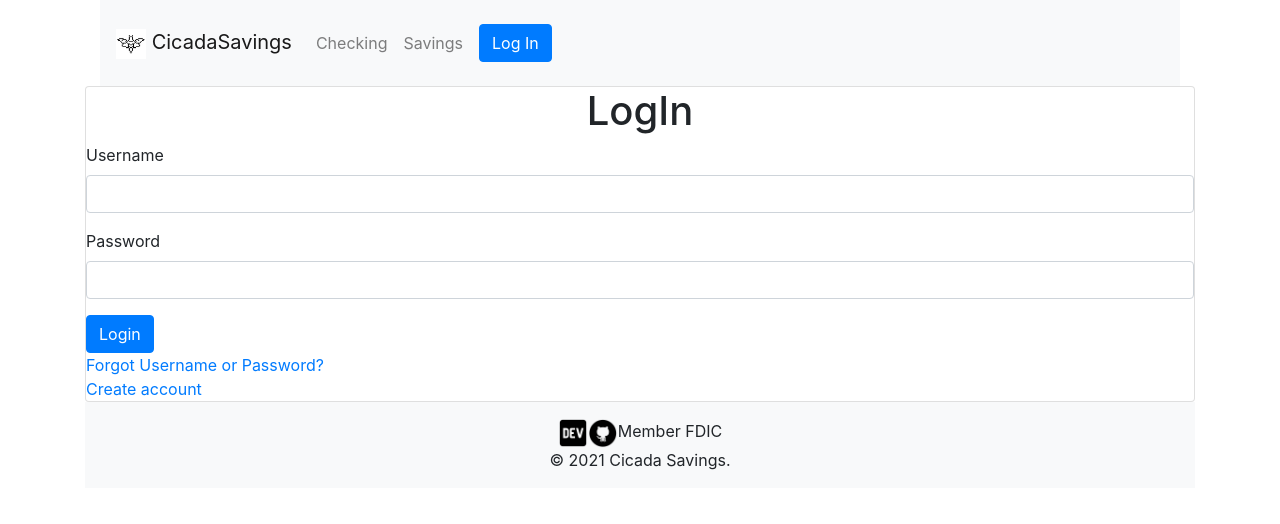
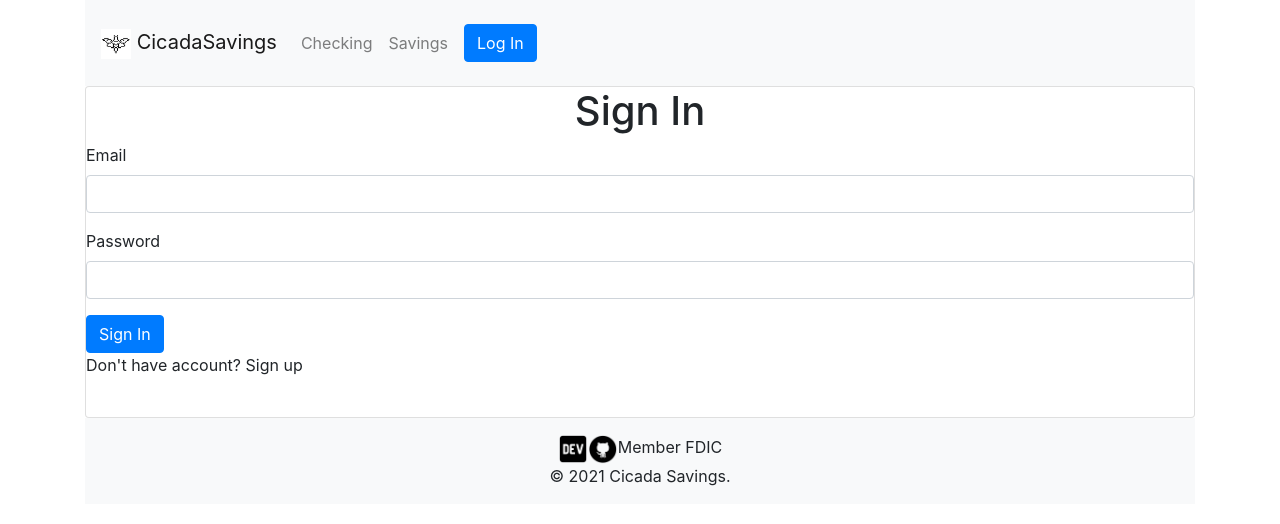
Before and after one commit to Cicada0315/Cicada-Savings, a React (Create React App) app: page /login in a window 1280 px wide. Shown: the top 524 px of the page. Built offline with nearby package versions, Linux system fonts and the light colour scheme.

Commit message:
got rid of register and login components and made as one component Auth

```diff
--- a/src/App.js
+++ b/src/App.js
@@ -2,11 +2,11 @@ import React from 'react';
 import Container from 'react-bootstrap/Container';
 import NavBar from './components/NavBar';
 import Footer from './components/Footer';
-import Login from './components/Login';
 import MainContent from './components/MainContent';
 import Checkings from './components/Checkings';
 import Savings from './components/Savings';
-import Register from './components/Register';
+import CheckingForm from './components/Form/CheckingForm'
+import Auth from './components/Form/Auth'
 
 import {
   BrowserRouter as Router,
@@ -21,10 +21,10 @@ const App=()=> {
       <Router>
         <NavBar />
         <Switch>
-        <Route exact path="/login" component={() => <Login />} />
+        <Route exact path="/login" component={() => <Auth />} />
         <Route exact path="/checkings" component={() => <Checkings />} />
+        <Route exact path="/checkings/new" component={() => <CheckingForm />} />
         <Route exact path="/savings" component={() => <Savings />} />
-        <Route exact path="/register" component={() => <Register />} />
         <Route path="/" render={() => <MainContent />} />
         </Switch>
       </Router>
--- a/src/components/Checkings.js
+++ b/src/components/Checkings.js
@@ -6,6 +6,7 @@ import fdic from '../images/fdic.svg';
 import { Card, Button, CardGroup, Row, Col } from 'react-bootstrap';
 
 const Checkings=(props)=>{
+    const currentUser=false;
     return (
         <div>
             <Card className="text-dark">
@@ -18,7 +19,8 @@ const Checkings=(props)=>{
                         <Card.Text>
                         Why don't you start today?
                         </Card.Text>
-                        <Button variant="primary">Open Account</Button>
+                        {currentUser? (<a href="/checking/new"><Button variant="primary">Open Account</Button></a>):
+                        (<a href="/login"><Button variant="primary">Open Account</Button></a>)}
                     </Card.Body>
                     </Card>
                 </Card.ImgOverlay>
--- /dev/null
+++ b/src/components/Form/Auth.js
@@ -0,0 +1,76 @@
+import React, { useState } from 'react'
+import { Form, Button, Card } from 'react-bootstrap';
+import { useHistory } from 'react-router-dom';
+
+
+const Auth = () => {
+    const [isSignup, setSignup]=useState(false);
+    const [inputs, setInputs]=useState({ firstname: '', lastname: '', email: '', password: '', cpassword: '' });
+    const history = useHistory();
+
+    const swichMode= (e) => {
+        setSignup((prev)=> !prev);
+    };
+
+    const handleonChange = (e) => {
+        setInputs({
+          ...inputs,
+          [e.target.name]: e.target.value
+        });
+    };
+
+    const handleSubmit=(e)=>{
+        e.preventDefault();
+        if(isSignup){
+
+        }else{
+
+        }
+    };
+
+    return (
+        <Card className="center">
+            <h1 className="text-center">{isSignup ? 'Sign up': 'Sign In'}</h1>
+            <div className="login-form">
+                <Form onSubmit={handleSubmit}>
+                    {isSignup && (
+                        <>
+                        <Form.Group controlId="firstname">
+                        <Form.Label>First Name</Form.Label>
+                        <Form.Control type="text" name="firstname" value={inputs.firstname} onChange={handleonChange} />
+                        </Form.Group>
+
+                        <Form.Group controlId="lastname">
+                        <Form.Label>Last Name</Form.Label>
+                        <Form.Control type="text" name="lastname" value={inputs.lastname} onChange={handleonChange} />
+                        </Form.Group>
+                        </>
+                    )}
+                    <Form.Group controlId="username">
+                    <Form.Label>Email</Form.Label>
+                    <Form.Control type="email" name="email" value={inputs.email} onChange={handleonChange} />
+                    </Form.Group>
+
+                    <Form.Group controlId="password">
+                    <Form.Label>Password</Form.Label>
+                    <Form.Control type="password" name="password" value={inputs.password} onChange={handleonChange} />
+                    </Form.Group>
+
+                    {isSignup && (
+                        <>
+                        <Form.Group controlId="cpassword">
+                        <Form.Label>Confirm Password</Form.Label>
+                        <Form.Control type="password" name="cpassword" value={inputs.cpassword} onChange={handleonChange} />
+                        </Form.Group>
+                        </>
+                    )}
+
+                    <Button variant="primary" type="submit">{isSignup ? 'Sign up': 'Sign In'}</Button><br/>
+                    <p onClick={swichMode}>{isSignup ? 'Already have an account? Sign In': "Don't have account? Sign up"}</p><br/>
+                </Form>
+            </div>
+        </Card>
+    )
+}
+
+export default Auth
--- /dev/null
+++ b/src/components/Form/CheckingForm.js
@@ -0,0 +1,12 @@
+import React from 'react';
+
+
+const CheckingForm = (props) => {
+    return(
+        <div>
+            checking
+        </div>
+    )
+}
+
+export default CheckingForm;
--- a/src/components/Login.js
+++ /dev/null
@@ -1,55 +0,0 @@
-import React from 'react';
-import { Form, Button, Card } from 'react-bootstrap';
-import { Link } from 'react-router-dom';
-import { connect } from 'react-redux';
-import { userLoginFetch } from '../actions/sessions';
-
-class Login extends React.Component {
-  state = {
-    username: '',
-    password: ''
-  };
-
-  handleSubmitLogin = (e) => {
-    e.preventDefault();
-    this.props.userLoginFetch(this.state)
-  };
-
-  handleonChange = (e) => {
-    this.setState({
-      [e.target.name]: e.target.value
-    });
-  };
-
-  render() {
-    return (
-        <Card className="center">
-            <h1 className="text-center">LogIn</h1>
-            <div className="login-form">
-                <Form onSubmit={this.handleSubmitLogin}>
-                    <Form.Group controlId="username">
-                    <Form.Label>Username</Form.Label>
-                    <Form.Control type="text" name="username" value={this.state.username} onChange={this.handleonChange} />
-                    </Form.Group>
-
-                    <Form.Group controlId="password">
-                    <Form.Label>Password</Form.Label>
-                    <Form.Control type="password" name="password" value={this.state.password} onChange={this.handleonChange} />
-                    </Form.Group>
-
-                    <Button variant="primary" type="submit">Login</Button><br/>
-
-                    <Link to="/register">Forgot Username or Password?</Link><br/>
-                    <Link to="/register">Create account</Link>
-                </Form>
-            </div>
-        </Card>
-    );
-  }
-}
-
-const mapDispatchToProps = dispatch => ({
-  userLoginFetch: user => dispatch(userLoginFetch(user))
-})
-
-export default connect(null, mapDispatchToProps)(Login);
--- a/src/components/NavBar.js
+++ b/src/components/NavBar.js
@@ -4,8 +4,7 @@ import { Navbar, Container, Nav, Button } from 'react-bootstrap';
 
 const NavBar=()=>{
     return(
-        <Container>
-            <Navbar bg="light" expand="lg">
+        <Navbar bg="light" expand="lg">
             <Navbar.Brand href="/"><img src={Cicada} width="30" height="30" alt="logo"/> CicadaSavings</Navbar.Brand>
             <Navbar.Toggle aria-controls="basic-navbar-nav" />
             <Navbar.Collapse id="basic-navbar-nav">
@@ -20,8 +19,7 @@ const NavBar=()=>{
                     </Navbar.Text>
                 </Nav>
             </Navbar.Collapse>
-            </Navbar>
-        </Container>
+        </Navbar>
     )
 }
 
--- a/src/components/Register.js
+++ /dev/null
@@ -1,63 +0,0 @@
-import React, { Component } from 'react';
-import { Form, Button, Card } from 'react-bootstrap';
-import { connect } from 'react-redux';
-import { userPostFetch } from '../actions/sessions';
-
-class Register extends Component {
-  state = {
-    firstname: '',
-    lastname: '',
-    username: '',
-    password: ''
-  };
-
-  handleonChange = (e) => {
-    this.setState({
-      [e.target.name]: e.target.value
-    });
-  };
-
-  handleSubmitLogin = (e) => {
-    e.preventDefault();
-    this.props.userPostFetch(this.state)
-  };
-
-  render() {
-    return (
-        <Card className="center">
-            <h1 className="text-center">Register</h1>
-            <div className="login-form">
-                <Form onSubmit={this.handleSubmitLogin}>
-                    <Form.Group controlId="firstname">
-                    <Form.Label>First Name</Form.Label>
-                    <Form.Control type="text" name="firstname" value={this.state.firstname} onChange={this.handleonChange} />
-                    </Form.Group>
-
-                    <Form.Group controlId="lastname">
-                    <Form.Label>Last Name</Form.Label>
-                    <Form.Control type="text" name="lastname" value={this.state.lastname} onChange={this.handleonChange} />
-                    </Form.Group>
-
-                    <Form.Group controlId="username">
-                    <Form.Label>Username</Form.Label>
-                    <Form.Control type="text" name="username" value={this.state.username} onChange={this.handleonChange} />
-                    </Form.Group>
-
-                    <Form.Group controlId="password">
-                    <Form.Label>Password</Form.Label>
-                    <Form.Control type="password" name="password" value={this.state.password} onChange={this.handleonChange} />
-                    </Form.Group>
-
-                    <Button variant="primary" type="submit">Register</Button>
-                </Form>
-            </div>
-        </Card>
-    );
-  }
-}
-
-const mapDispatchToProps = dispatch => ({
-  userPostFetch: user => dispatch(userPostFetch(user))
-})
-
-export default connect(null, mapDispatchToProps)(Register);
```
